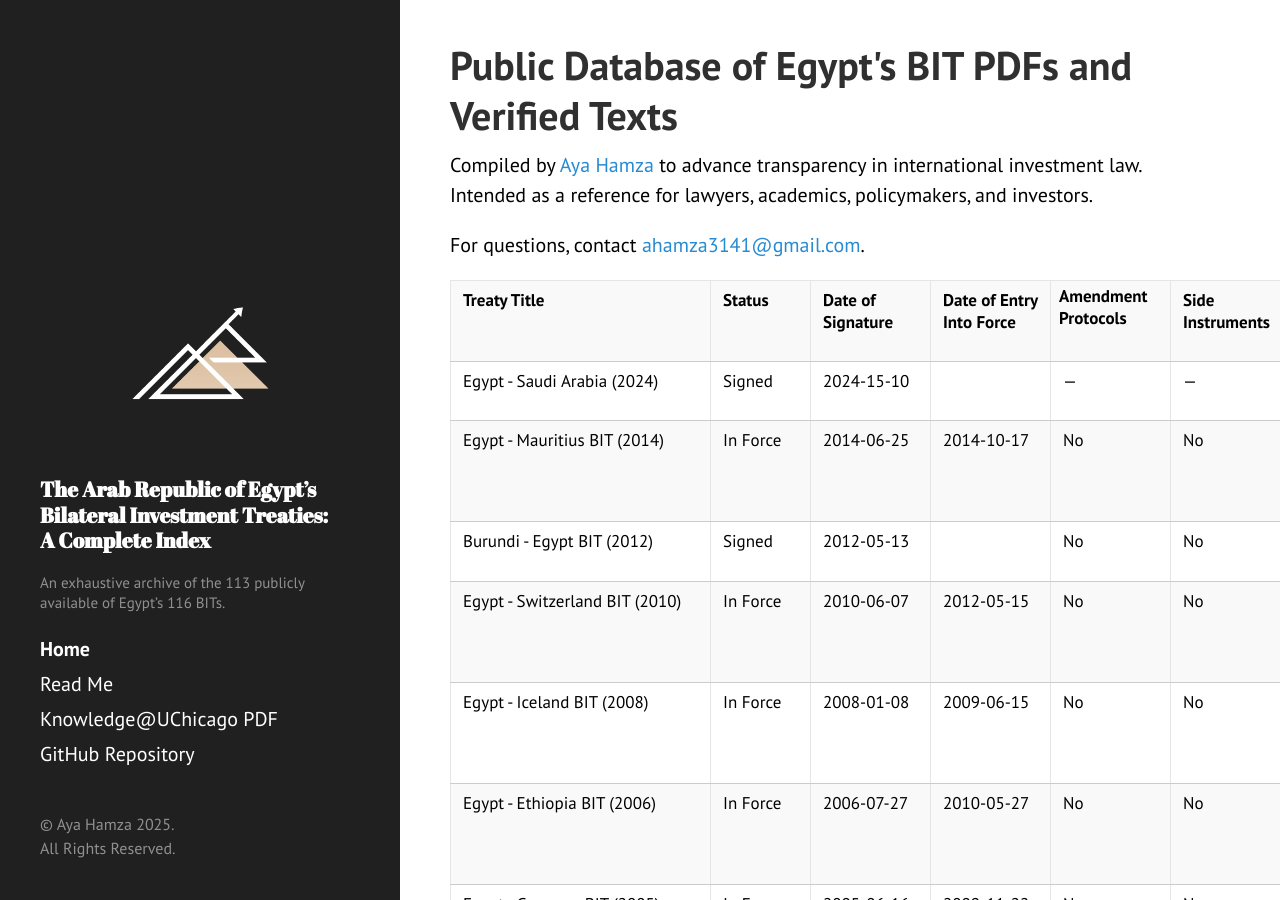
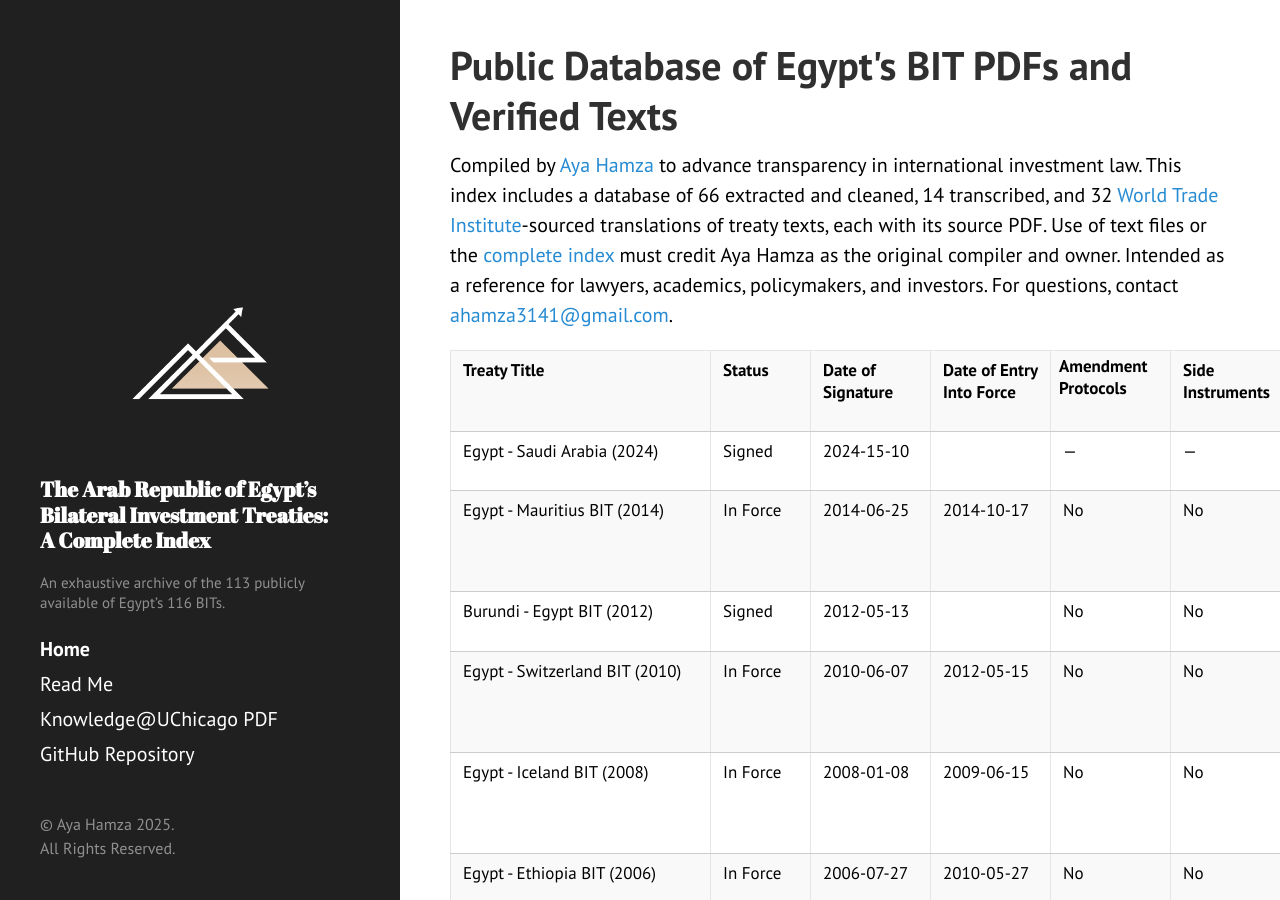
Before and after one commit to ayahamza1/MENABITs, a Jekyll site: the page built from index.md, in a window 1280 px wide and 900 px high. Built offline with Jekyll 4.4.1, drawn with Linux system fonts in a browser that asks for light colours.

Commit message:
Update index.md

```diff
--- a/index.md
+++ b/index.md
@@ -5,8 +5,8 @@
 ---
 
 Compiled by [Aya Hamza](https://www.linkedin.com/in/ayahamza) to advance transparency in international investment law.
+This index includes a database of 66 extracted and cleaned, 14 transcribed, and 32 [World Trade Institute](https://knowledge.uchicago.edu/record/14799?ln=en&v=pdf)-sourced translations of treaty texts, each with its source PDF. Use of text files or the [complete index](https://edit.wti.org/document/investment-treaty/search) must credit Aya Hamza as the original compiler and owner.
 Intended as a reference for lawyers, academics, policymakers, and investors.
-
 For questions, contact [ahamza3141@gmail.com](mailto:ahamza3141@gmail.com).
 
 <table cellpadding="0" cellspacing="0" class="t1">
```
